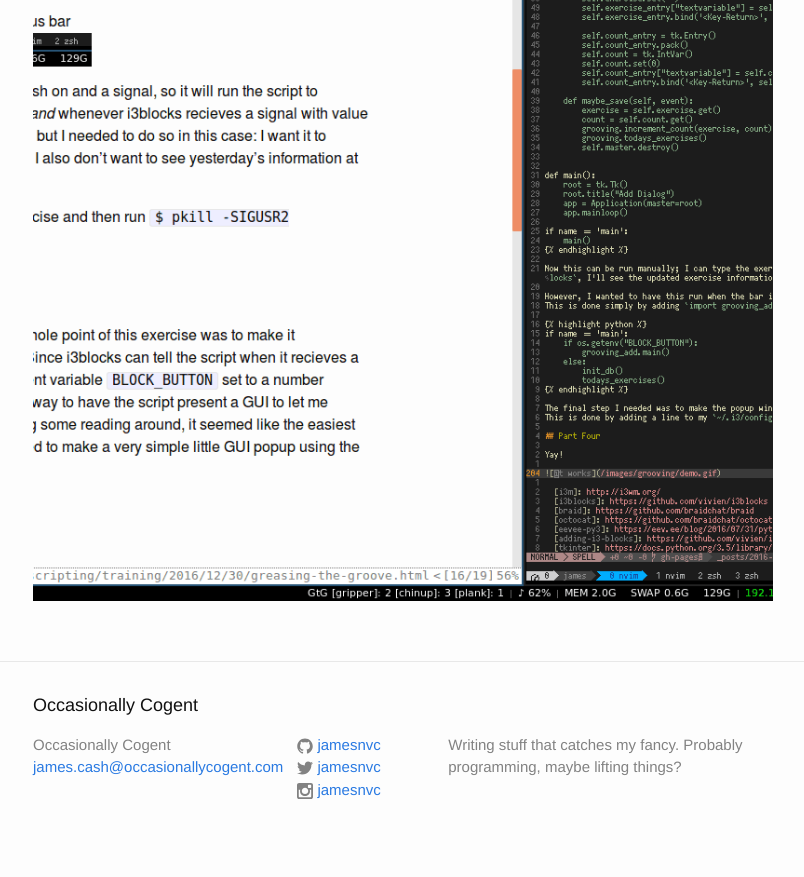
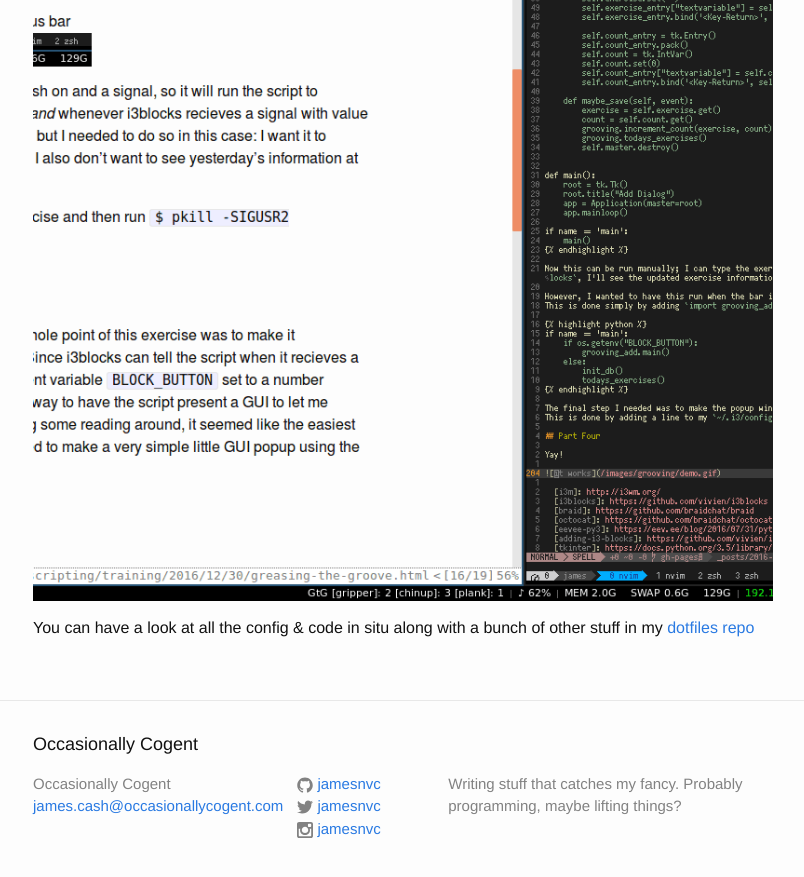
Before and after one commit to jamesnvc/occasionallycogent, a Jekyll site: the page built from _posts/2016-12-02-greasing-the-groove.md, in a window 1280 px wide and 900 px high, scrolled down 5246 px. Shown: the top 877 px of the window, without its empty margins (237-1041 px from the left). Built offline with Jekyll 4.4.1, drawn with Linux system fonts in a browser that asks for light colours.

Commit message:
Add link to dotfiles

```diff
--- a/_posts/2016-12-02-greasing-the-groove.md
+++ b/_posts/2016-12-02-greasing-the-groove.md
@@ -203,6 +203,8 @@ Yay!
 
 ![it works](/images/grooving/demo.gif)
 
+You can have a look at all the config & code in situ along with a bunch of other stuff in my [dotfiles repo][dotfiles]
+
   [i3m]: http://i3wm.org/
   [i3blocks]: https://github.com/vivien/i3blocks
   [braid]: https://github.com/braidchat/braid
@@ -210,3 +212,4 @@ Yay!
   [eevee-py3]: https://eev.ee/blog/2016/07/31/python-faq-why-should-i-use-python-3/
   [adding-i3-blocks]: https://github.com/vivien/i3blocks/wiki/Writing-Your-Own-Blocklet
   [tkinter]: https://docs.python.org/3.5/library/tkinter.html#the-window-manager
+  [dotfiles]: https://github.com/jamesnvc/dotfiles
```
